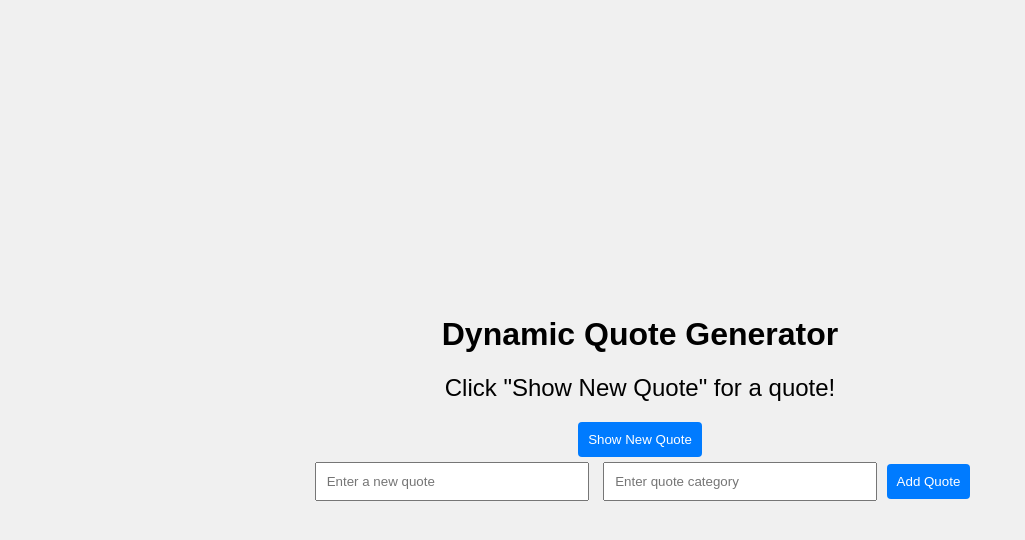
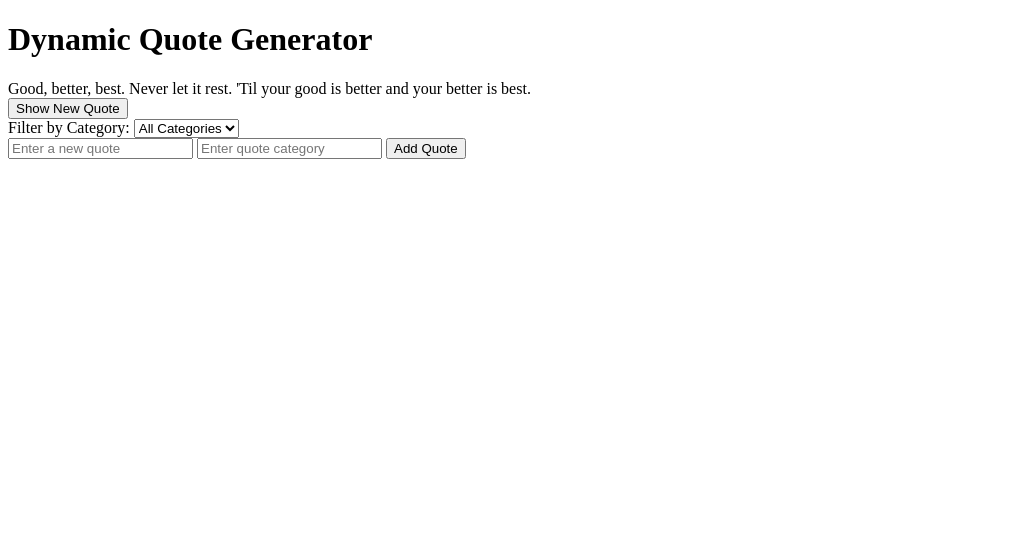
Before and after one commit to RachieJosh/alx_fe_javascript, a plain HTML site: page dom-manipulation/index.html in a window 1280 px wide. Shown: the whole page, without its empty margins (0-1025 px from the left). Drawn offline with Linux system fonts and the light colour scheme.

Commit message:
added new files

```diff
--- a/dom-manipulation/index.html
+++ b/dom-manipulation/index.html
@@ -4,45 +4,23 @@
     <meta charset="UTF-8" />
     <meta name="viewport" content="width=device-width, initial-scale=1.0" />
     <title>Dynamic Quote Generator</title>
-    <style>
-      body {
-        font-family: Arial, sans-serif;
-        background-color: #f0f0f0;
-        display: flex;
-        flex-direction: column;
-        align-items: center;
-        justify-content: center;
-        height: 100vh;
-        margin: 0;
-      }
-      #quoteDisplay {
-        font-size: 24px;
-        margin-bottom: 20px;
-        text-align: center;
-      }
-      input {
-        padding: 10px;
-        margin: 5px;
-        width: 250px;
-      }
-      button {
-        padding: 10px;
-        background-color: #007bff;
-        color: white;
-        border: none;
-        border-radius: 4px;
-        cursor: pointer;
-      }
-      button:hover {
-        background-color: #0056b3;
-      }
-    </style>
   </head>
   <body>
     <h1>Dynamic Quote Generator</h1>
-    <div id="quoteDisplay">Click "Show New Quote" for a quote!</div>
+
+    <!-- Quote Display Section -->
+    <div id="quoteDisplay"></div>
     <button id="newQuote">Show New Quote</button>
 
+    <!-- Category Filter Dropdown -->
+    <div>
+      <label for="categoryFilter">Filter by Category: </label>
+      <select id="categoryFilter" onchange="filterQuotesByCategory()">
+        <option value="all">All Categories</option>
+      </select>
+    </div>
+
+    <!-- Add New Quote Section -->
     <div>
       <input id="newQuoteText" type="text" placeholder="Enter a new quote" />
       <input
--- a/dom-manipulation/script.js
+++ b/dom-manipulation/script.js
@@ -1,43 +1,87 @@
-// Array to hold quotes
-let quotes = [];
+// Quotes Array (Initial Set)
+const quotes = [
+  {
+    text: "The only limit to our realization of tomorrow is our doubts of today.",
+    category: "inspiration",
+  },
+  {
+    text: "Life is 10% what happens to us and 90% how we react to it.",
+    category: "life",
+  },
+  {
+    text: "Good, better, best. Never let it rest. 'Til your good is better and your better is best.",
+    category: "motivation",
+  },
+];
 
 // Function to display a random quote
 function showRandomQuote() {
-  if (quotes.length === 0) {
-    document.getElementById("quoteDisplay").innerText =
-      "No quotes available. Please add some!";
-    return;
-  }
   const randomIndex = Math.floor(Math.random() * quotes.length);
-  const randomQuote = quotes[randomIndex];
-  document.getElementById(
-    "quoteDisplay"
-  ).innerText = `${randomQuote.text} - ${randomQuote.category}`;
+  const quoteDisplay = document.getElementById("quoteDisplay");
+  quoteDisplay.textContent = quotes[randomIndex].text;
 }
 
-// Function to add a new quote
-function addQuote() {
-  const quoteText = document.getElementById("newQuoteText").value.trim();
-  const quoteCategory = document
-    .getElementById("newQuoteCategory")
-    .value.trim();
+// Function to populate categories dropdown
+function populateCategories() {
+  const categories = [...new Set(quotes.map((quote) => quote.category))]; // Unique categories
+  const categoryFilter = document.getElementById("categoryFilter");
 
-  if (quoteText === "" || quoteCategory === "") {
-    alert("Please enter both a quote and a category!");
-    return;
+  // Clear previous categories to avoid duplicates
+  categoryFilter.innerHTML = '<option value="all">All Categories</option>';
+
+  // Append each category to the dropdown
+  categories.forEach((category) => {
+    const option = document.createElement("option");
+    option.value = category;
+    option.textContent = category;
+    categoryFilter.appendChild(option);
+  });
 }
 
-  // Create a new quote object and add it to the quotes array
-  const newQuote = { text: quoteText, category: quoteCategory };
-  quotes.push(newQuote);
+// Function to filter quotes based on category
+function filterQuotesByCategory() {
+  const selectedCategory = document.getElementById("categoryFilter").value;
+  const filteredQuotes =
+    selectedCategory === "all"
+      ? quotes
+      : quotes.filter((quote) => quote.category === selectedCategory);
 
-  // Clear the input fields
+  // Display a random quote from the filtered list
+  const randomIndex = Math.floor(Math.random() * filteredQuotes.length);
+  const quoteDisplay = document.getElementById("quoteDisplay");
+  quoteDisplay.textContent = filteredQuotes[randomIndex].text;
+}
+
+// Function to add a new quote dynamically
+function addQuote() {
+  const newQuoteText = document.getElementById("newQuoteText").value;
+  const newQuoteCategory = document.getElementById("newQuoteCategory").value;
+
+  if (newQuoteText && newQuoteCategory) {
+    // Add the new quote to the quotes array
+    quotes.push({ text: newQuoteText, category: newQuoteCategory });
+
+    // Clear input fields
     document.getElementById("newQuoteText").value = "";
     document.getElementById("newQuoteCategory").value = "";
 
+    // Repopulate categories dropdown in case new category was added
+    populateCategories();
+
     // Optionally, show the new quote immediately
-  showRandomQuote();
+    document.getElementById("quoteDisplay").textContent = newQuoteText;
+  } else {
+    alert("Please enter both a quote and a category.");
+  }
 }
 
-// Event listener for the "Show New Quote" button
-document.getElementById("newQuote").addEventListener("click", showRandomQuote);
+// Initialize the app when the DOM is fully loaded
+document.addEventListener("DOMContentLoaded", () => {
+  populateCategories(); // Populate categories on page load
+  showRandomQuote(); // Show a random quote on page load
+
+  // Event listener for showing a new random quote
+  document
+    .getElementById("newQuote")
+    .addEventListener("click", showRandomQuote);
+});
```
Lines whose indentation alone changed are shown as unchanged.
